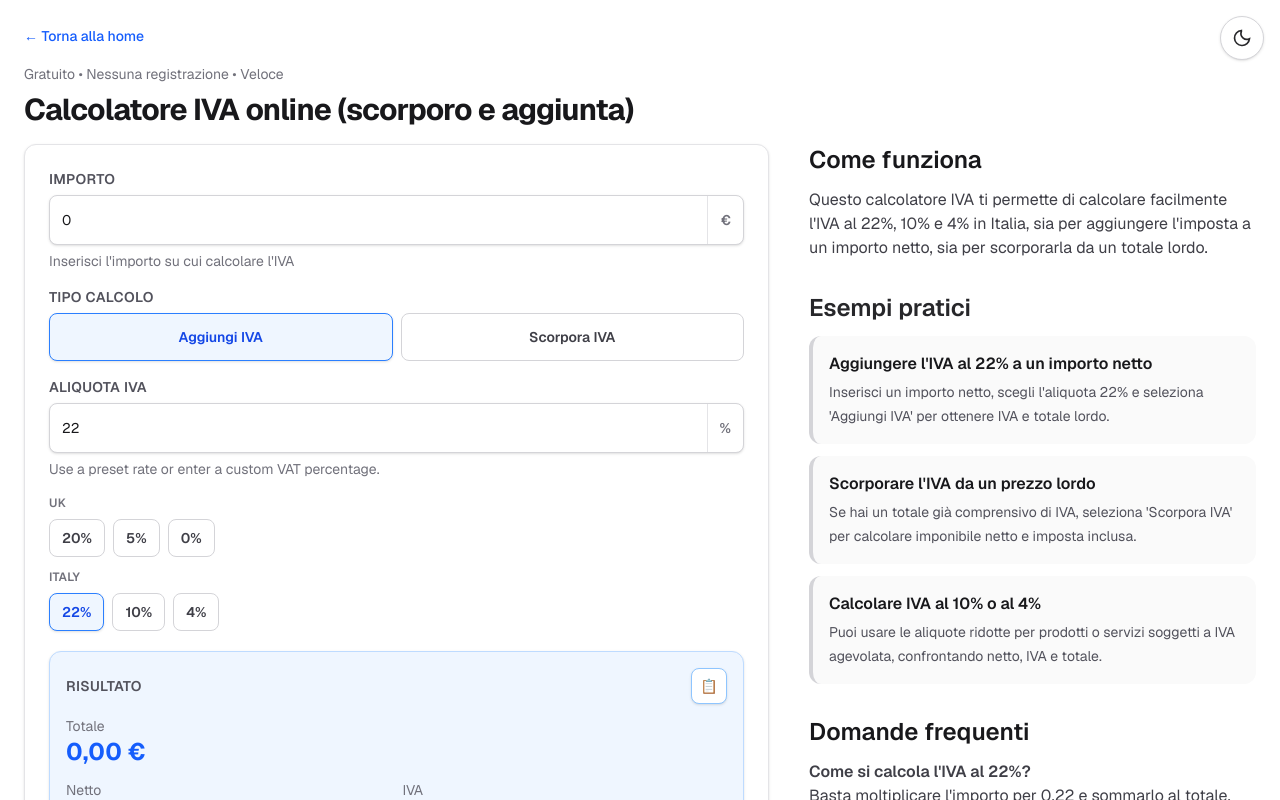
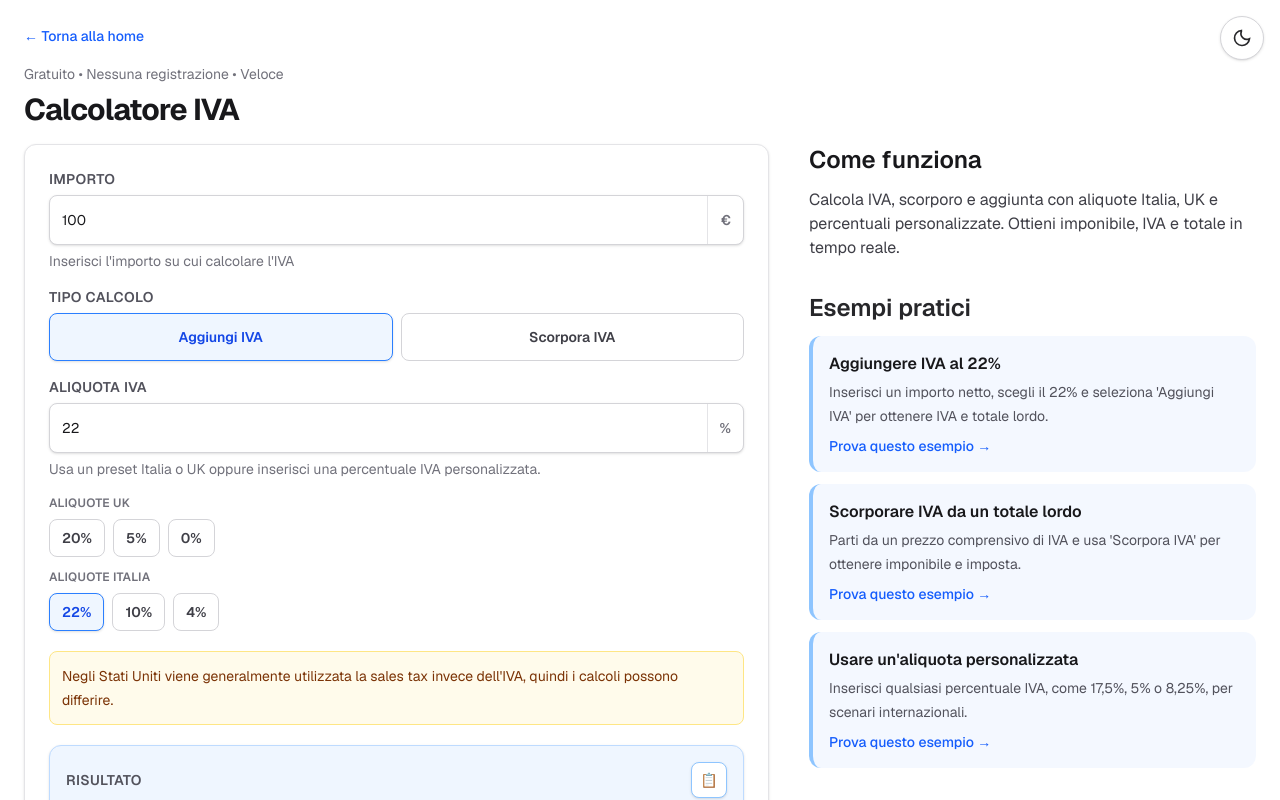
Before and after one commit to elpablo/calcolafacile, a Next.js app: page /it/calcolatore-iva in a window 1280 px wide. Shown: the top 800 px of the page. Built offline with nearby package versions, Linux system fonts and the light colour scheme.

Commit message:
feat: update VAT calculator localization and enhance tool descriptions for clarity

```diff
--- a/src/components/tools/vat/VatCalculatorCore.js
+++ b/src/components/tools/vat/VatCalculatorCore.js
@@ -102,6 +102,7 @@ function VatCalculatorCoreContent({ content, searchParams, shouldLoadSavedState
         currency,
         title,
         currentPath,
+        toolKey,
         description,
         examples,
         faq,
@@ -148,6 +149,7 @@ function VatCalculatorCoreContent({ content, searchParams, shouldLoadSavedState
             title={title}
             lang={lang}
             currentPath={currentPath}
+            toolKey={toolKey}
             description={description}
             examples={examples}
             faq={faq}
--- a/src/components/tools/vat/locales/vatCalculator.en.js
+++ b/src/components/tools/vat/locales/vatCalculator.en.js
@@ -3,26 +3,30 @@ const vatCalculatorEn = {
     locale: "en-IE",
     currency: "USD",
     currencyAffix: { prefix: "$" },
-    title: "VAT Calculator online (add or remove VAT)",
+    toolKey: "vat",
+    title: "VAT Calculator",
     currentPath: "/en/vat-calculator",
     description:
-        "Calculate VAT easily at 22%, 10% or 4%. Add VAT to a net amount or remove VAT from a gross total.",
+        "Add or remove VAT instantly with UK, Italy and custom rates. Enter an amount to calculate net, VAT and total values.",
     contextualTools: [],
     examples: [
         {
-            title: "Add 22% VAT to a net amount",
+            title: "Add 20% UK VAT",
             description:
-                "Enter a net amount, select 22% and choose 'Add VAT' to get VAT and gross total.",
+                "Enter a net amount, select 20% and choose Add VAT to get VAT and gross total.",
+            href: "/en/vat-calculator?amount=100&rate=20&mode=add",
         },
         {
             title: "Remove VAT from a gross price",
             description:
-                "If you have a total including VAT, select 'Remove VAT' to calculate net amount and tax.",
+                "Start from a VAT-inclusive total and choose Remove VAT to calculate net amount and tax.",
+            href: "/en/vat-calculator?amount=120&rate=20&mode=remove",
         },
         {
-            title: "Calculate reduced VAT rates",
+            title: "Use a custom VAT rate",
             description:
-                "Use 10% or 4% rates to compare net, VAT and total for reduced taxation scenarios.",
+                "Enter any VAT percentage, such as 17.5%, 8.25% or 5%, for international scenarios.",
+            href: "/en/vat-calculator?amount=250&rate=17.5&mode=add",
         },
     ],
     faq: (
@@ -40,8 +44,8 @@ const vatCalculatorEn = {
         </>
     ),
     sample: {
-        amount: "",
-        rate: 22,
+        amount: 100,
+        rate: 20,
         mode: "add",
     },
     labels: {
@@ -49,6 +53,11 @@ const vatCalculatorEn = {
         amountPlaceholder: "Ex. 100",
         amountHelp: "Enter the amount to calculate VAT",
         rateLabel: "VAT rate",
+        rateHelp: "Use a UK or Italy preset, or enter a custom VAT percentage.",
+        ukRatesLabel: "UK rates",
+        italyRatesLabel: "Italy rates",
+        salesTaxNote:
+            "Looking for US sales tax? The USA generally uses sales tax rather than VAT, so calculations may differ.",
         modeLabel: "Calculation type",
         modeAdd: "Add VAT",
         modeRemove: "Remove VAT",
--- a/src/components/tools/vat/locales/vatCalculator.it.js
+++ b/src/components/tools/vat/locales/vatCalculator.it.js
@@ -3,26 +3,30 @@ const vatCalculatorIt = {
     locale: "it-IT",
     currency: "EUR",
     currencyAffix: { suffix: "€" },
-    title: "Calcolatore IVA online (scorporo e aggiunta)",
+    toolKey: "vat",
+    title: "Calcolatore IVA",
     currentPath: "/it/calcolatore-iva",
     description:
-        "Questo calcolatore IVA ti permette di calcolare facilmente l'IVA al 22%, 10% e 4% in Italia, sia per aggiungere l'imposta a un importo netto, sia per scorporarla da un totale lordo.",
+        "Calcola IVA, scorporo e aggiunta con aliquote Italia, UK e percentuali personalizzate. Ottieni imponibile, IVA e totale in tempo reale.",
     contextualTools: [],
     examples: [
         {
-            title: "Aggiungere l'IVA al 22% a un importo netto",
+            title: "Aggiungere IVA al 22%",
             description:
-                "Inserisci un importo netto, scegli l'aliquota 22% e seleziona 'Aggiungi IVA' per ottenere IVA e totale lordo.",
+                "Inserisci un importo netto, scegli il 22% e seleziona 'Aggiungi IVA' per ottenere IVA e totale lordo.",
+            href: "/it/calcolatore-iva?amount=100&rate=22&mode=add",
         },
         {
-            title: "Scorporare l'IVA da un prezzo lordo",
+            title: "Scorporare IVA da un totale lordo",
             description:
-                "Se hai un totale già comprensivo di IVA, seleziona 'Scorpora IVA' per calcolare imponibile netto e imposta inclusa.",
+                "Parti da un prezzo comprensivo di IVA e usa 'Scorpora IVA' per ottenere imponibile e imposta.",
+            href: "/it/calcolatore-iva?amount=122&rate=22&mode=remove",
         },
         {
-            title: "Calcolare IVA al 10% o al 4%",
+            title: "Usare un'aliquota personalizzata",
             description:
-                "Puoi usare le aliquote ridotte per prodotti o servizi soggetti a IVA agevolata, confrontando netto, IVA e totale.",
+                "Inserisci qualsiasi percentuale IVA, come 17,5%, 5% o 8,25%, per scenari internazionali.",
+            href: "/it/calcolatore-iva?amount=250&rate=17.5&mode=add",
         },
     ],
     faq: (
@@ -35,7 +39,7 @@ const vatCalculatorIt = {
         </>
     ),
     sample: {
-        amount: "",
+        amount: 100,
         rate: 22,
         mode: "add",
     },
@@ -44,6 +48,12 @@ const vatCalculatorIt = {
         amountPlaceholder: "Es. 100",
         amountHelp: "Inserisci l'importo su cui calcolare l'IVA",
         rateLabel: "Aliquota IVA",
+        rateHelp:
+            "Usa un preset Italia o UK oppure inserisci una percentuale IVA personalizzata.",
+        ukRatesLabel: "Aliquote UK",
+        italyRatesLabel: "Aliquote Italia",
+        salesTaxNote:
+            "Negli Stati Uniti viene generalmente utilizzata la sales tax invece dell'IVA, quindi i calcoli possono differire.",
         modeLabel: "Tipo calcolo",
         modeAdd: "Aggiungi IVA",
         modeRemove: "Scorpora IVA",
```
